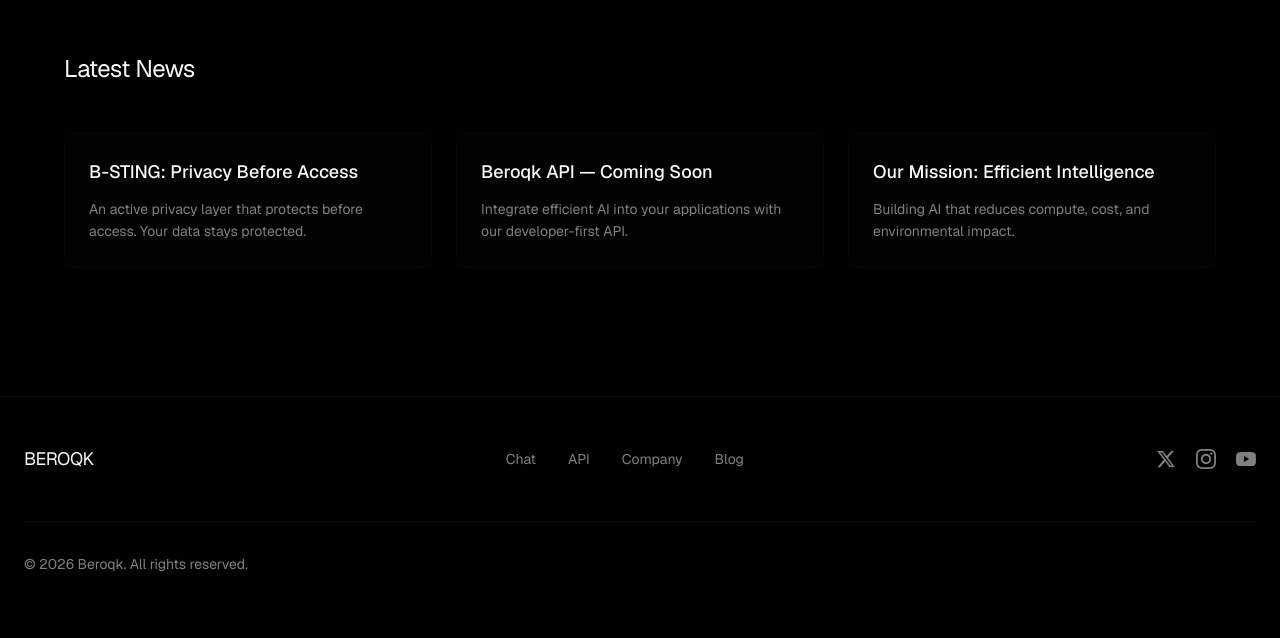
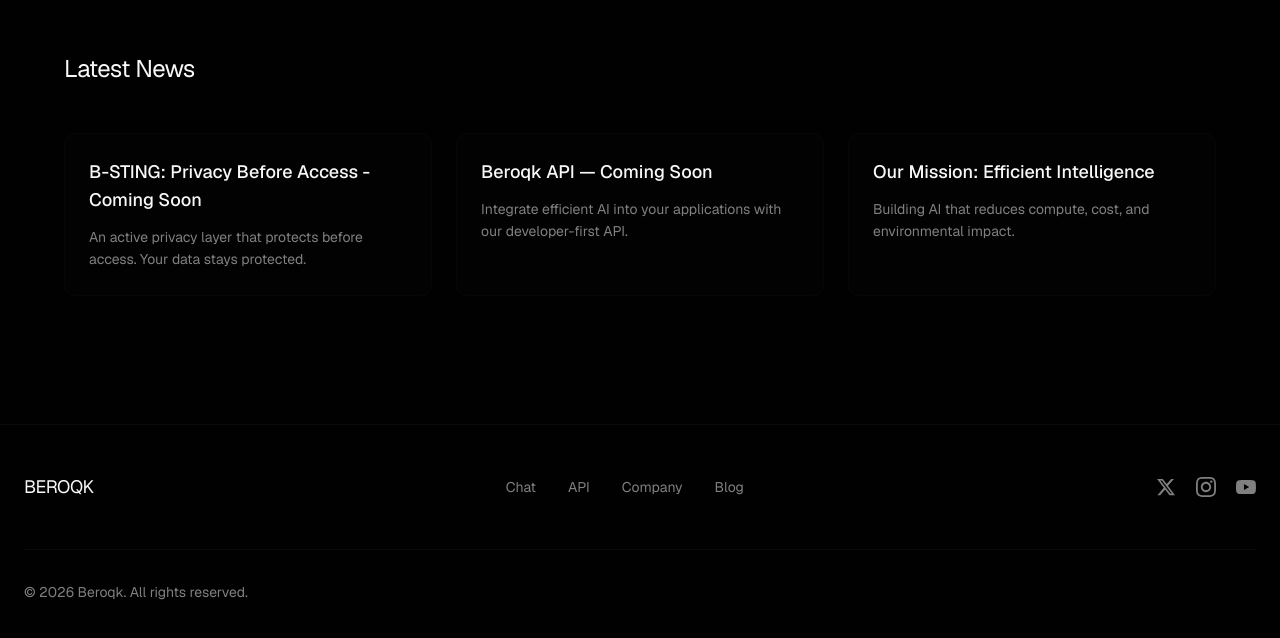
Before and after one commit to Beroqk/v0-beroqk-homepage, a Next.js app: page / in a window 1280 px wide. Shown: the part 2916-3554 px from the top of the page. Built offline with nearby package versions, Linux system fonts and the light colour scheme.

Commit message:
feat: update B-STING title to indicate upcoming feature\n\nChange title to highlight B-STING as an upcoming feature.

```diff
--- a/app/news/page.tsx
+++ b/app/news/page.tsx
@@ -3,7 +3,7 @@ import Link from "next/link"
 const newsItems = [
   {
     date: "April 15, 2026",
-    title: "B-STING: Privacy Before Access",
+    title: "B-STING: Privacy Before Access - Coming Soon",
     description: "Introducing B-STING — an active privacy layer that protects before access. Your data stays protected, always.",
     category: "product",
     slug: "/b-sting",
--- a/components/news-section.tsx
+++ b/components/news-section.tsx
@@ -3,7 +3,7 @@ import { ArrowRight } from "lucide-react"
 
 const news = [
   {
-    title: "B-STING: Privacy Before Access",
+    title: "B-STING: Privacy Before Access - Coming Soon",
     description: "An active privacy layer that protects before access. Your data stays protected.",
     href: "/b-sting",
   },
```
